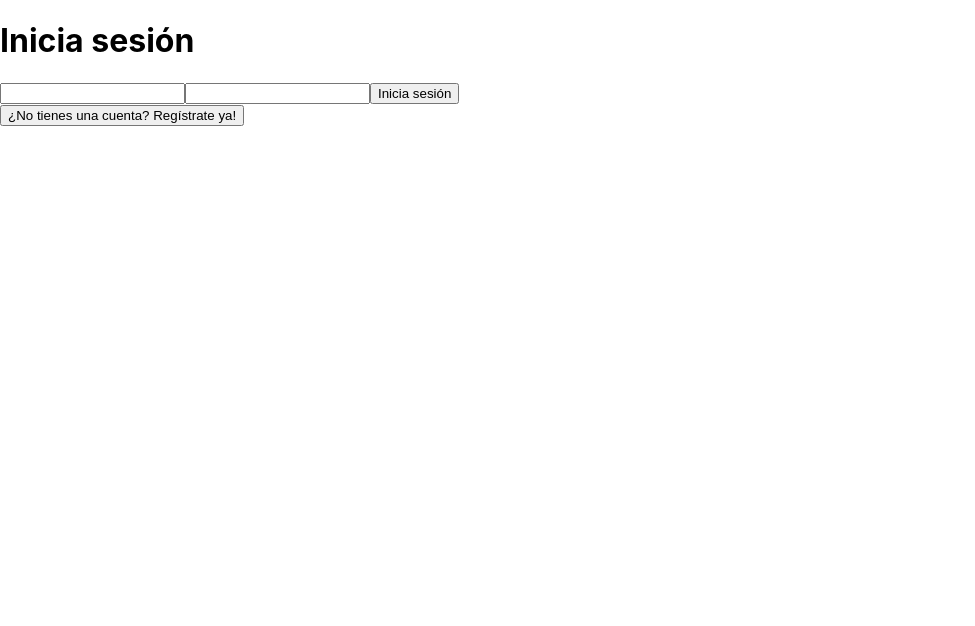
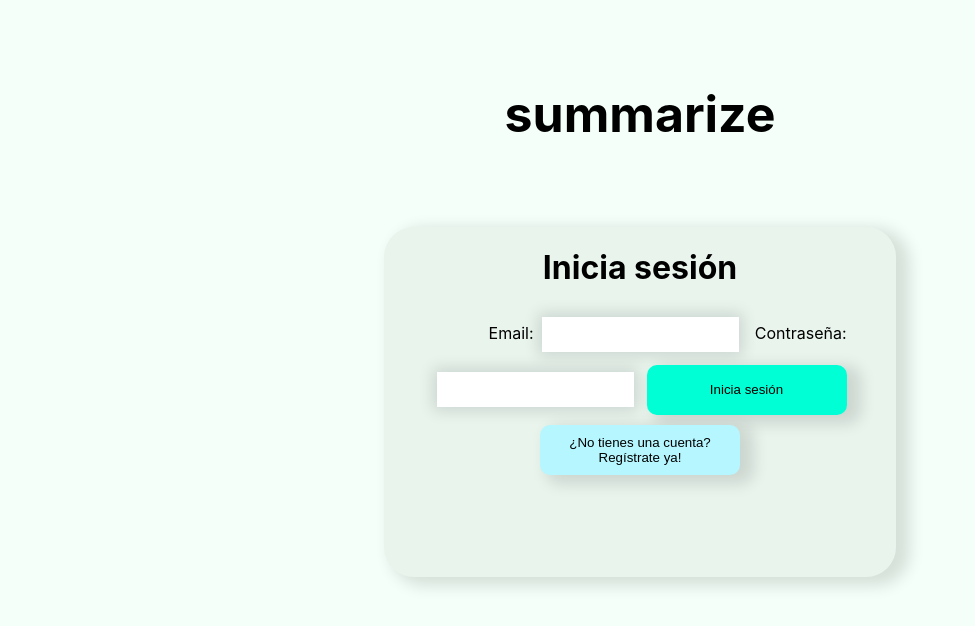
Before and after one commit to jorgezien/summarize, a React (Create React App) app: page / in a window 1280 px wide. Shown: the top 626 px of the page, without its empty margins (0-975 px from the left). Built offline with nearby package versions, Linux system fonts and the light colour scheme.

Commit message:
Styles changed, login changed

```diff
--- a/public/index.html
+++ b/public/index.html
@@ -26,9 +26,13 @@
     -->
     <title>React App</title>
   </head>
+  <header>
+    <h1 style="text-align: center; font-size:50px; padding: 50px;">summarize</h1>
+  </header>
   <body>
     <noscript>You need to enable JavaScript to run this app.</noscript>
     <div id="root"></div>
+
     <!--
       This HTML file is a template.
       If you open it directly in the browser, you will see an empty page.
--- a/src/App.css
+++ b/src/App.css
@@ -1,6 +1,7 @@
 .App {
   text-align: center;
 }
+
 .btn-enviar {
   background-color: bisque;
   width: 200px;
@@ -13,11 +14,14 @@
 .btn-enviar:hover {
   background-color: rgb(235, 209, 181);
 }
+
 .btn-enviar:active {
   background-color: rgb(165, 147, 127);
 }
 
-
+body {
+  background-color: rgba(0, 255, 115, 0.048);
+}
 
 .App-logo {
   height: 40vmin;
@@ -45,11 +49,72 @@
   color: #61dafb;
 }
 
-@keyframes App-logo-spin {
-  from {
-    transform: rotate(0deg);
-  }
-  to {
-    transform: rotate(360deg);
-  }
+
+.login-container {
+  height: 350px;
+  width: 40vw;
+  margin: auto;
+  text-align: center;
+  display: flex;
+  flex-direction: column;
+  border-radius: 30px;
+  background-color: #282c340d;
+  box-shadow:10px 5px 15px 4px rgba(0, 0, 0, 0.123);
+
 }
+
+.login-container label {
+  display: inline-block;
+  width: 100px;
+  text-align: right;
+}
+
+.btn-toggle-action {
+
+  background-color: rgb(182, 246, 255);
+  width: 200px;
+  height: 50px;
+  border-radius: 10px;
+  border: 0px;
+  margin: 5px;
+}
+
+.btn-submit {
+
+  background-color: rgb(0, 255, 213);
+  width: 200px;
+  height: 50px;
+  border-radius: 10px;
+  border: 0px;
+  margin: 5px;
+}
+
+.btn-toggle-action:hover {
+  background-color: rgba(182, 246, 255, 0.815);
+}
+
+.btn-toggle-action:active {
+  background-color: rgb(137, 186, 192);
+}
+
+.btn-submit:hover {
+  background-color: rgba(182, 246, 255, 0.815);
+}
+
+.btn-submit:active {
+  background-color: rgb(137, 186, 192);
+}
+
+.input-login {
+  margin: 1vh;
+}
+
+input {
+  padding:10px;
+  border:0px;
+  box-shadow:0 0 15px 4px rgba(0,0,0,0.123);
+}
+
+button {
+  box-shadow:10px 5px 15px 4px rgba(0, 0, 0, 0.123);
+}
--- a/src/App.js
+++ b/src/App.js
@@ -8,13 +8,12 @@ import Login from './Login';
 import {app} from './Firebase'
 import React from 'react'
 // Initialize Firebase
-
 const analytics = getAnalytics(app);
 
 function App() {
   const [user, setUser] = React.useState(null);
   return (
-    <>{user ? <Login/> : <Login/>}</>
+    <>{user ? <Login/> : <Login setUser = {setUser} />}</>
 
   );
 }
--- a/src/Firebase.js
+++ b/src/Firebase.js
@@ -5,7 +5,10 @@ import "firebase/auth"
 
 // Your web app's Firebase configuration
 // For Firebase JS SDK v7.20.0 and later, measurementId is optional
-export const app =  firebase.initializeApp({
+export const app =
+console.log("akdka");
+firebase.initializeApp({
+
   apiKey: "AIzaSyDuQ9ZcNIFeJTfoKbvegHkXI7nlR0Ap1Zc",
   authDomain: "summarize-f6d10.firebaseapp.com",
   projectId: "summarize-f6d10",
--- a/src/Login.js
+++ b/src/Login.js
@@ -1,22 +1,41 @@
 import React from 'react'
+import { getAuth, createUserWithEmailAndPassword } from "firebase/auth"
+import { app } from './Firebase';
 
+const Login = (props) => {
+  const [isRegistering, setIsRegistering] = React.useState(false);
 
-const Login = () => {
-    const [isRegistering, setIsRegistering] = React.useState(false);
+  const submitHandler = (e) => {
+    e.preventDefault();
+    const auth = getAuth(app);
+    const email = e.target.emailField.value;
+    const passw = e.target.passwordField.value;
+    console.log(email, passw);
+    createUserWithEmailAndPassword(auth, email, passw).then((firebaseUser) => {
+      console.log("usuario creado: ", firebaseUser)
+      props.setUser(firebaseUser)
+    });
+  }
   return (
-    <div>
+    <div className='login-container'>
+      <div>
         <h1>{isRegistering ? "Regístrate" : "Inicia sesión"}</h1>
 
-        <form>
-            <input type='email' id='emailField'/>
-            <input type='password' id='passwordField'/>
-            <button type='submit'>{isRegistering ? "Regístrate" : "Inicia sesión"}</button>
+        <form onSubmit={submitHandler}>
+          <label for='emailField'>Email:</label>
+          <input className='input-login' type='email' id='emailField' />
+          <label for='passwordField'>Contraseña:</label>
+          <input className='input-login' type='password' id='passwordField' />
+          <button className='btn-submit'>{isRegistering ? "Regístrate" : "Inicia sesión"}</button>
         </form>
-        <button onClick={() => setIsRegistering(!isRegistering)}>
-            {isRegistering ?
-                "¿Ya tienes una cuenta? Inicia sesión"
-                : "¿No tienes una cuenta? Regístrate ya!"}
+        <button className='btn-toggle-action' onClick={() => setIsRegistering(!isRegistering)}>
+          {isRegistering ?
+            "¿Ya tienes una cuenta? Inicia sesión"
+            : "¿No tienes una cuenta? Regístrate ya!"}
         </button>
+
+      </div>
+
     </div>
   )
 }
```
